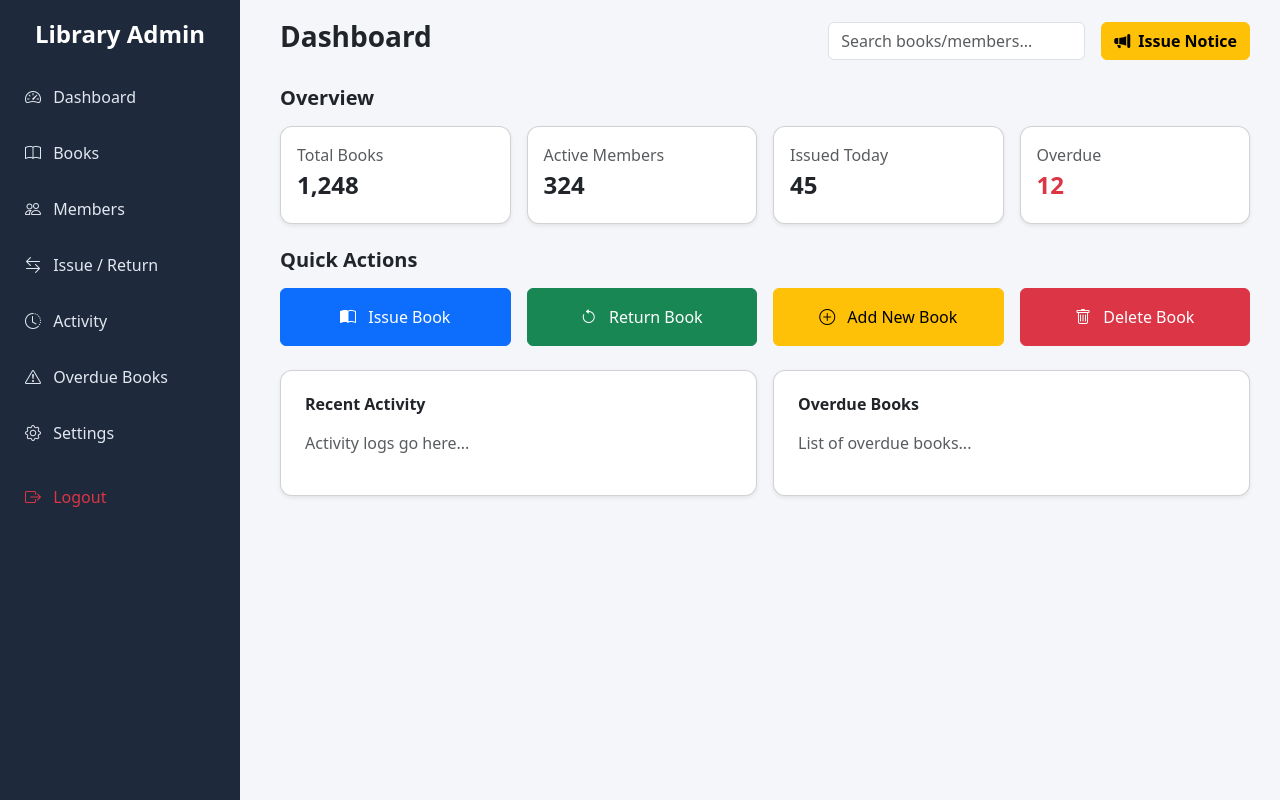
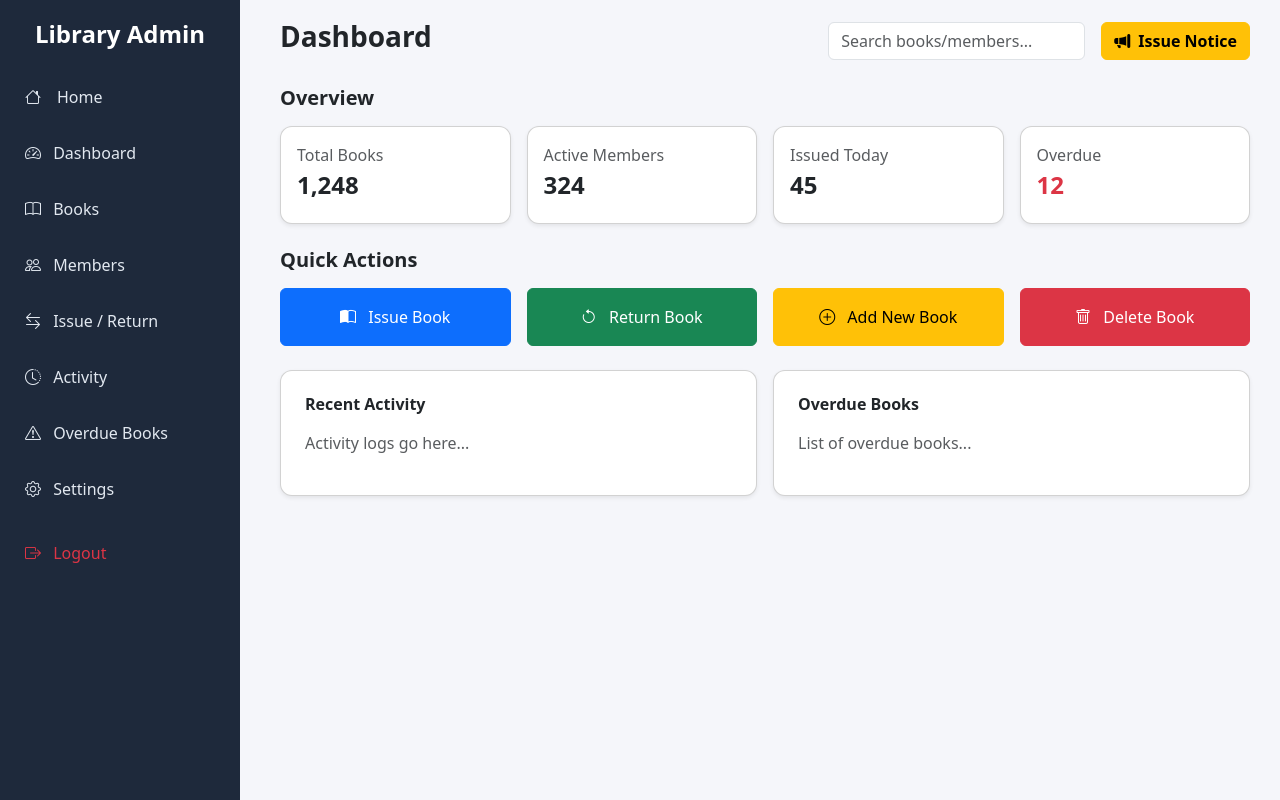
Before and after one commit to mhrjnrahul/Library-Management-System-Aster-UI-based, a plain HTML site: page pages/librarian_dashboard.html in a window 1280 px wide. Drawn offline with nearby package versions, Linux system fonts and the light colour scheme.

Commit message:
edited lib dashboard

```diff
--- a/pages/librarian_dashboard.html
+++ b/pages/librarian_dashboard.html
@@ -62,10 +62,11 @@
 <body>
 
   <!-- SIDEBAR -->
-  <div class="sidebar">
+  <div class="sidebar h-100">
     <h4 class="text-center fw-bold mb-4">Library Admin</h4>
 
-    <a href="#"><i class="bi bi-speedometer2 me-2"></i> Dashboard</a>
+    <a href="../index.html"><i class="bi bi-house me-3"></i>Home</a>
+    <a href="librarian_dashboard.html"><i class="bi bi-speedometer2 me-2"></i> Dashboard</a>
     <a href="#"><i class="bi bi-book me-2"></i> Books</a>
     <a href="#"><i class="bi bi-people me-2"></i> Members</a>
     <a href="#"><i class="bi bi-arrow-left-right me-2"></i> Issue / Return</a>
@@ -79,7 +80,7 @@
   <div class="content-area">
 
     <!-- Top bar -->
-    <div class="d-flex justify-content-between align-items-center mb-4">
+    <div class="d-flex gap-2 gap-md-0 justify-content-between align-items-center mb-4">
       <h3 class="fw-bold">Dashboard</h3>
 
       <div class="d-flex gap-3 align-items-center">
```
